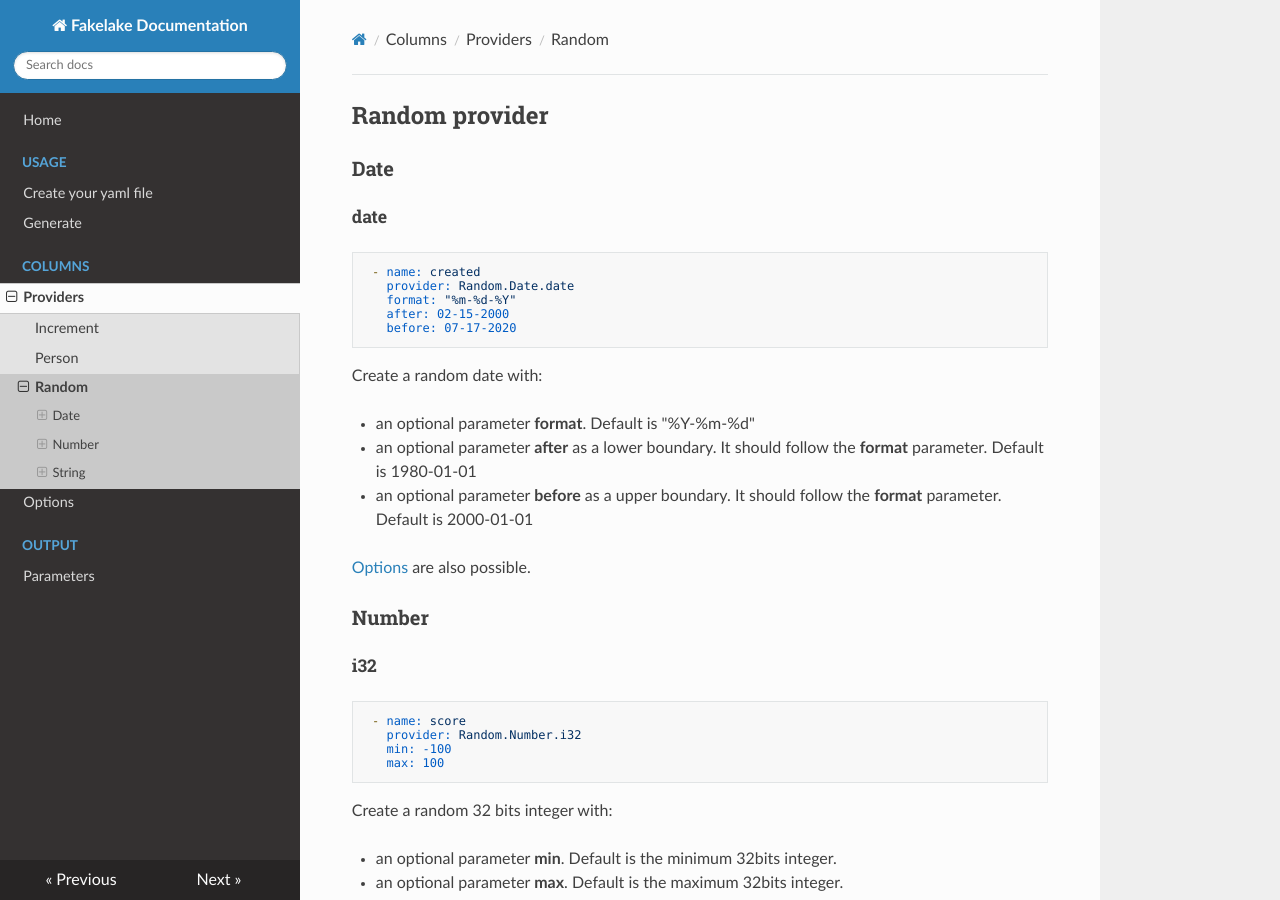
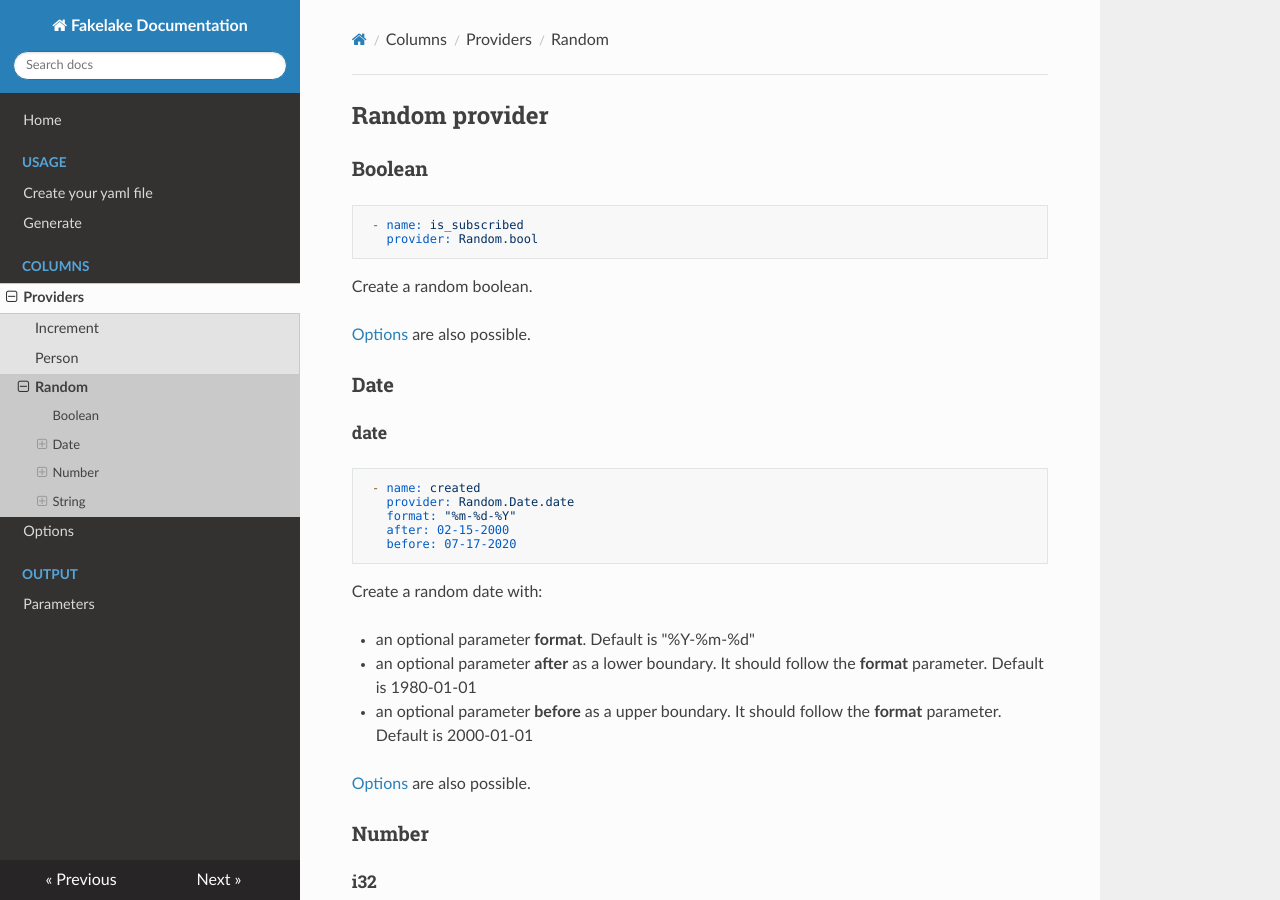
Before and after one commit to soma-smart/Fakelake, an MkDocs documentation site: the page built from docs/columns/providers/random.md, in a window 1280 px wide and 900 px high. Built offline with MkDocs 1.6.1, drawn with Linux system fonts in a browser that asks for light colours; nearby versions of some CDN libraries.

Commit message:
Add random boolean doc

````diff
--- a/docs/columns/providers/random.md
+++ b/docs/columns/providers/random.md
@@ -1,5 +1,14 @@
 Random provider
 ------
+
+### Boolean
+```yaml
+ - name: is_subscribed
+   provider: Random.bool
+```
+Create a random boolean.
+
+[Options](../options.md) are also possible.
 
 ### Date
 ##### date
````
